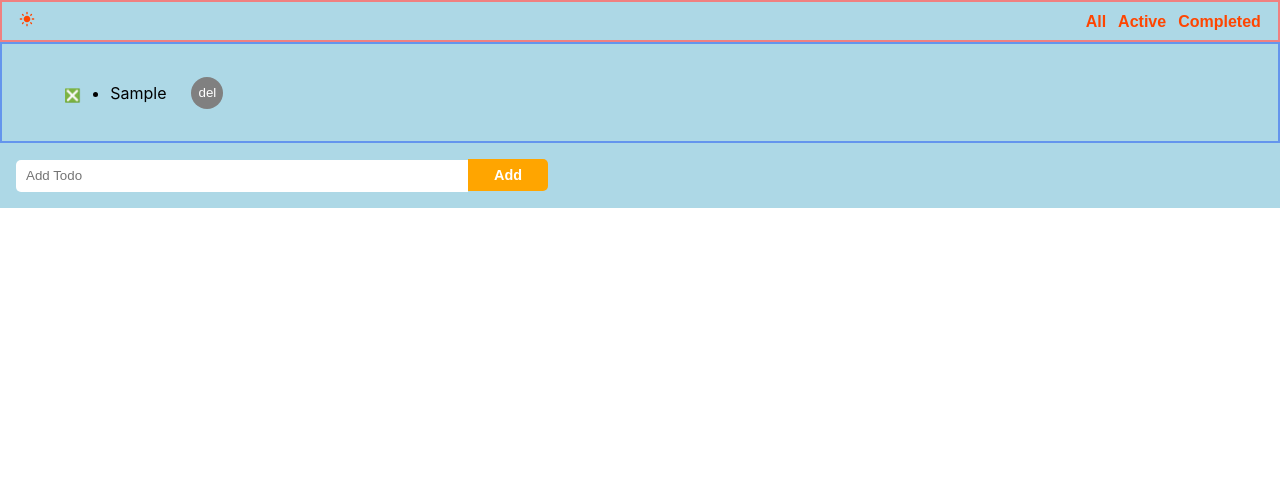
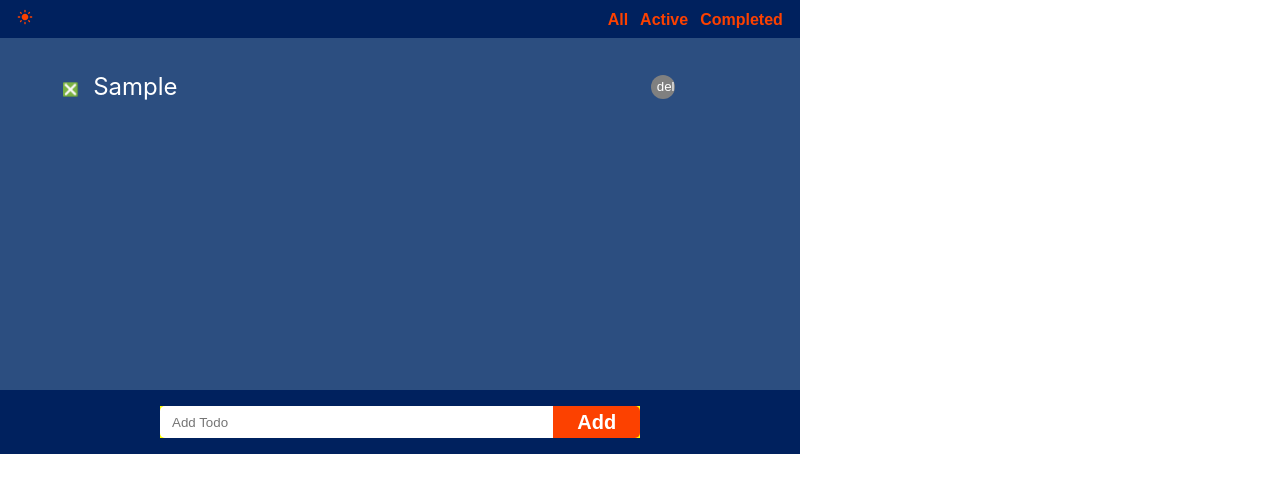
Before and after one commit to minzzjo/todolist, a React (Create React App) app: page / in a window 1280 px wide. Both pictures are taken after typing "Sample" into the empty fields and a click on the button "Add". Shown: the top 492 px of the page. Built offline with nearby package versions, Linux system fonts and the light colour scheme.

Commit message:
TODO- add CSS Styles

```diff
--- a/src/components/Footer.jsx
+++ b/src/components/Footer.jsx
@@ -1,4 +1,5 @@
 import React from "react";
+import "../style/Todo.css";
 
 export default function Footer({ todo, onClickAdd, onChangeTodo }) {
 	return (
--- a/src/components/Header.jsx
+++ b/src/components/Header.jsx
@@ -1,4 +1,5 @@
 import React from "react";
+import "../style/Todo.css";
 import { MdLightMode, MdDarkMode } from "react-icons/md";
 
 export default function Header({ mode, onClickMode, todoList, onClickAll, onClickActive, onClickComplete }) {
--- a/src/components/Lists.jsx
+++ b/src/components/Lists.jsx
@@ -1,4 +1,5 @@
 import React from "react";
+import "../style/Todo.css";
 
 export default function Lists({ todoList, onClickDone, onClickDelete }) {
 	return (
@@ -6,11 +7,13 @@ export default function Lists({ todoList, onClickDone, onClickDelete }) {
 			<ul>
 				{todoList.map((t) => (
 					<div key={t.id} className='todo__list'>
-						<button onClick={onClickDone} name={t.id} value={t.done} className='todo__list__checkbtn'>
-							{/* {todo.done ? <ImCheckboxChecked /> : <ImCheckboxUnchecked />} */}
-							{t.done ? "✅" : "❎"}
-						</button>
-						<li>{t.todo}</li>
+						<div className='todo__list__content'>
+							<button onClick={onClickDone} name={t.id} value={t.done} className='todo__list__checkbtn'>
+								{/* {todo.done ? <ImCheckboxChecked /> : <ImCheckboxUnchecked />} */}
+								{t.done ? "✅" : "❎"}
+							</button>
+							<li>{t.todo}</li>
+						</div>
 						<button onClick={onClickDelete} name={t.id} value={t.todo} className='todo__delete__btn'>
 							{/* <FaTrashCan /> */}
 							del
--- a/src/components/Todo.jsx
+++ b/src/components/Todo.jsx
@@ -73,9 +73,7 @@ export default function Todo() {
 	return (
 		<div className='todo__container'>
 			<Header mode={mode} onClickMode={onClickMode} todoList={todoList} onClickAll={onClickAll} onClickActive={onClickActive} onClickComplete={onClickComplete} />
-
 			<Lists todoList={todoList} onClickDone={onClickDone} onClickDelete={onClickDelete} />
-
 			<Footer todo={todo} onClickAdd={onClickAdd} onChangeTodo={onChangeTodo} />
 		</div>
 	);
--- a/src/style/Todo.css
+++ b/src/style/Todo.css
@@ -1,10 +1,13 @@
 .todo__container {
-	background-color: lightblue;
+	background-color: #2c4e80;
+	max-width: 50rem;
 }
 
 /* Header */
 .header__container {
-	border: 2px solid lightcoral;
+	border: none;
+	color: #fc4100;
+	background-color: #00215e;
 	padding: 0.5rem 0.7rem;
 	display: flex;
 	flex-direction: row;
@@ -13,7 +16,7 @@
 }
 
 .header__mode__btn {
-	color: orangered;
+	color: #fc4100;
 	background-color: transparent;
 	border: none;
 	font-size: 1rem;
@@ -22,7 +25,7 @@
 }
 
 .header__nav__btn {
-	color: orangered;
+	color: #fc4100;
 	background-color: transparent;
 	border: none;
 	font-size: 1rem;
@@ -39,7 +42,8 @@
 /* Main */
 
 .todo__lists {
-	border: 2px solid cornflowerblue;
+	min-height: 20rem;
+	border: none;
 	padding: 1rem;
 }
 
@@ -53,11 +57,22 @@
 }
 
 .todo__list {
+	color: white;
+	margin-bottom: 5px;
 	width: 85%;
-	gap: 25px;
+	font-size: 1.5rem;
 	display: flex;
 	flex-direction: row;
 	align-items: center;
+	justify-content: space-between;
+}
+
+.todo__list__content {
+	gap: 10px;
+	display: flex;
+	flex-direction: row;
+	align-items: center;
+	list-style-type: none;
 }
 
 .todo__list__checkbtn {
@@ -75,46 +90,67 @@
 }
 
 .todo__delete__btn {
-	width: 2rem;
-	height: 2rem;
+	width: 1.5rem;
+	height: 1.5rem;
 	border: none;
 	border-radius: 100%;
 	color: white;
 	background-color: gray;
 	cursor: pointer;
+	transition: all 300ms ease-in;
+}
+
+.todo__delete__btn:hover {
+	color: #ffc55a;
+	background-color: #fc4100;
 }
 
 /* Footer */
 .todo__add {
-	display: inline-flex;
-	flex-direction: row;
-	align-items: center;
-	justify-content: center;
+	width: 96%;
+	background-color: #00215e;
+
 	padding: 1rem;
 }
 
+.todo__add__form {
+	background-color: yellow;
+	width: 30rem;
+	display: flex;
+	flex-direction: row;
+	vertical-align: bottom;
+	justify-content: center;
+	margin: 0 auto;
+}
+
 .todo__add__input {
-	width: 27rem;
+	width: 26rem;
 	height: 2rem;
 	border: none;
 	border-radius: 5px 0 0 5px;
-	padding: 0 10px;
+	display: inline-block;
+	padding: 0 12px;
+}
+
+.todo__add__input:focus {
+	outline: none;
 }
 
 .todo__add__btn {
-	width: 5rem;
+	width: 6rem;
 	height: 2rem;
 	border: none;
 	border-radius: 0 5px 5px 0;
-	font-size: 0.9rem;
+	font-size: 20px;
 	font-weight: bold;
+	display: inline-block;
 	color: white;
-	background-color: orange;
+	background-color: #fc4100;
 	cursor: pointer;
 	transition: all 300ms ease-in;
 }
 
 .todo__add__btn:hover {
-	color: orange;
-	background-color: midnightblue;
+	color: #00215e;
+	background-color: #ffc55a;
 }
```
